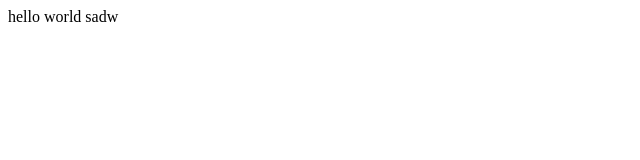
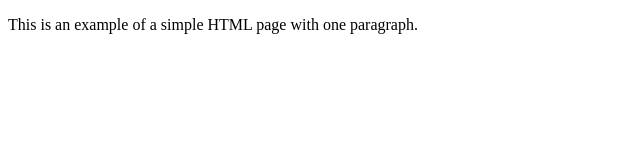
Before and after one commit to ber98/rayteksolutions, a plain HTML site: page main.html in a window 1280 px wide. Shown: the whole page, without its empty margins (0-640 px from the left). Drawn offline with Linux system fonts and the light colour scheme.

Commit message:
adding commit

```diff
--- a/main.html
+++ b/main.html
@@ -1,3 +1,9 @@
+<!DOCTYPE html>
 <html>
-  hello world sadw
+    <head>
+        <title>Example</title>
+    </head>
+    <body>
+        <p>This is an example of a simple HTML page with one paragraph.</p>
+    </body>
 </html>
```
